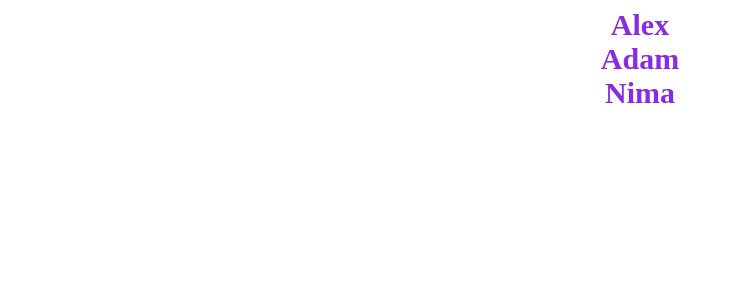
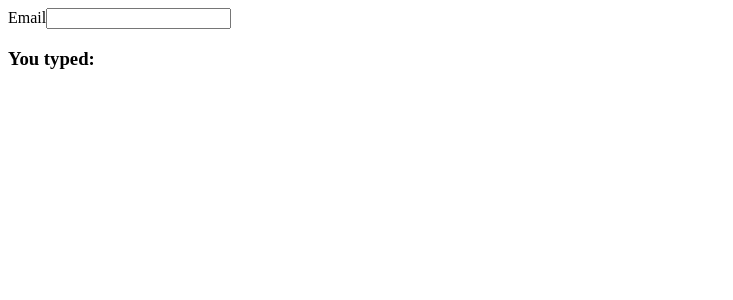
Before and after one commit to steamnp/bfd42, a React (Vite) app: page / in a window 1280 px wide. Shown: the top 300 px of the page, without its empty margins (0-733 px from the left). Built offline with nearby package versions, Linux system fonts and the light colour scheme; the HTML template or start-up script is replaced by a standard one.

Commit message:
functions in javascript

```diff
--- a/src/app.jsx
+++ b/src/app.jsx
@@ -1,18 +1,33 @@
-import styles from './app.module.css'
+function App() {
+  let email
 
-function App() {
-  const names = ['Alex', 'Adam', 'Nima']
   return (
-    <div>
-      {names.map(function (el, i) {
-        return (
-          <div className={styles.name} key={i}>
-            {el}
-          </div>
-        )
-      })}
-    </div>
+    <article>
+      <label htmlFor="">Email</label>
+      <input onChange={function () {}} type="text" />
+      <h3>You typed: </h3>
+    </article>
   )
 }
 
 export default App
+
+// create function in 3 ways
+// Function declaration
+function addFnDl(a, b) {
+  return a + b
+}
+
+addFnDl(10, 20)
+
+// Function expression
+const addFnEx = function (a, b) {
+  return a + b
+}
+
+addFnEx(10, 20)
+
+// Arrow function
+const addFnArr = (a, b) => a + b
+
+addFnArr(10, 20)
--- a/src/app.module.css
+++ /dev/null
@@ -1,6 +0,0 @@
-.name {
-  font-size: 30px;
-  font-weight: 700;
-  color: blueviolet;
-  text-align: center;
-}
```
